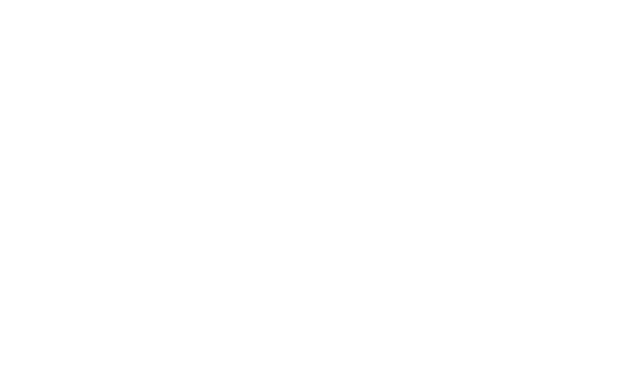
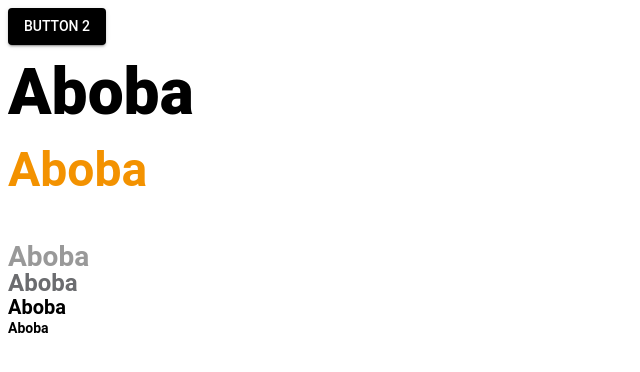
Before and after one commit to Team-Maksym/frontend, a React (Create React App) app: page / in a window 1280 px wide. Shown: the top 372 px of the page, without its empty margins (0-640 px from the left). Built offline with nearby package versions, Linux system fonts and the light colour scheme.

Commit message:
0.3 task

```diff
--- a/src/components/App.jsx
+++ b/src/components/App.jsx
@@ -1,5 +1,34 @@
+import React from 'react';
+import { Button, Typography } from '@mui/material';
 function App() {
-  return <div className="App"></div>;
+  return (
+    <div className="App">
+      <Button sx={{ background: 'primary.main' }} variant="contained">
+        Button 2
+      </Button>
+      <Typography sx={{ color: 'primary.main' }} variant="h1">
+        Aboba
+      </Typography>
+      <Typography sx={{ color: 'secondary.main' }} variant="h2">
+        Aboba
+      </Typography>
+      <Typography sx={{ color: 'neutral.white' }} variant="h3">
+        Aboba
+      </Typography>
+      <Typography sx={{ color: 'neutral.lightGrey' }} variant="h4">
+        Aboba
+      </Typography>
+      <Typography sx={{ color: 'neutral.grey' }} variant="h5">
+        Aboba
+      </Typography>
+      <Typography sx={{ color: 'primary.main' }} variant="h6">
+        Aboba
+      </Typography>
+      <Typography sx={{ color: 'primary.main' }} variant="subtitle1">
+        Aboba
+      </Typography>
+    </div>
+  );
 }
 
 export default App;
--- a/src/index.js
+++ b/src/index.js
@@ -1,6 +1,63 @@
-import React from "react";
-import ReactDOM from "react-dom/client";
-import App from "./components/App";
-
-const root = ReactDOM.createRoot(document.getElementById("root"));
-root.render(<App />);
+import React from 'react';
+import ReactDOM from 'react-dom/client';
+import App from './components/App';
+import { ThemeProvider, createTheme } from '@mui/material';
+const root = ReactDOM.createRoot(document.getElementById('root'));
+const theme = createTheme({
+  palette: {
+    primary: {
+      main: '#000',
+    },
+    secondary: {
+      main: '#f39200',
+    },
+    neutral: {
+      white: '#ffffff',
+      lightGrey: '#999999',
+      grey: '#6B6C6F',
+    },
+  },
+  typography: {
+    fontFamily: ['Roboto', '"Helvetica Neue"', 'Arial', 'sans-serif'].join(','),
+    h1: {
+      fontSize: 64,
+      fontWeight: 800,
+      lineHeight: '96px',
+    },
+    h2: {
+      fontSize: 48,
+      fontWeight: 700,
+      lineHeight: '58px',
+    },
+    h3: {
+      fontSize: 36,
+      fontWeight: 700,
+      lineHeight: '44px',
+    },
+    h4: {
+      fontSize: 28,
+      fontWeight: 700,
+      lineHeight: '28px',
+    },
+    h5: {
+      fontSize: 24,
+      fontWeight: 700,
+      lineHeight: '24px',
+    },
+    h6: {
+      fontSize: 20,
+      fontWeight: 700,
+      lineHeight: '24px',
+    },
+    subtitle1: {
+      fontSize: 14,
+      fontWeight: 700,
+      lineHeight: '18px',
+    },
+  },
+});
+root.render(
+  <ThemeProvider theme={theme}>
+    <App></App>
+  </ThemeProvider>,
+);
```
